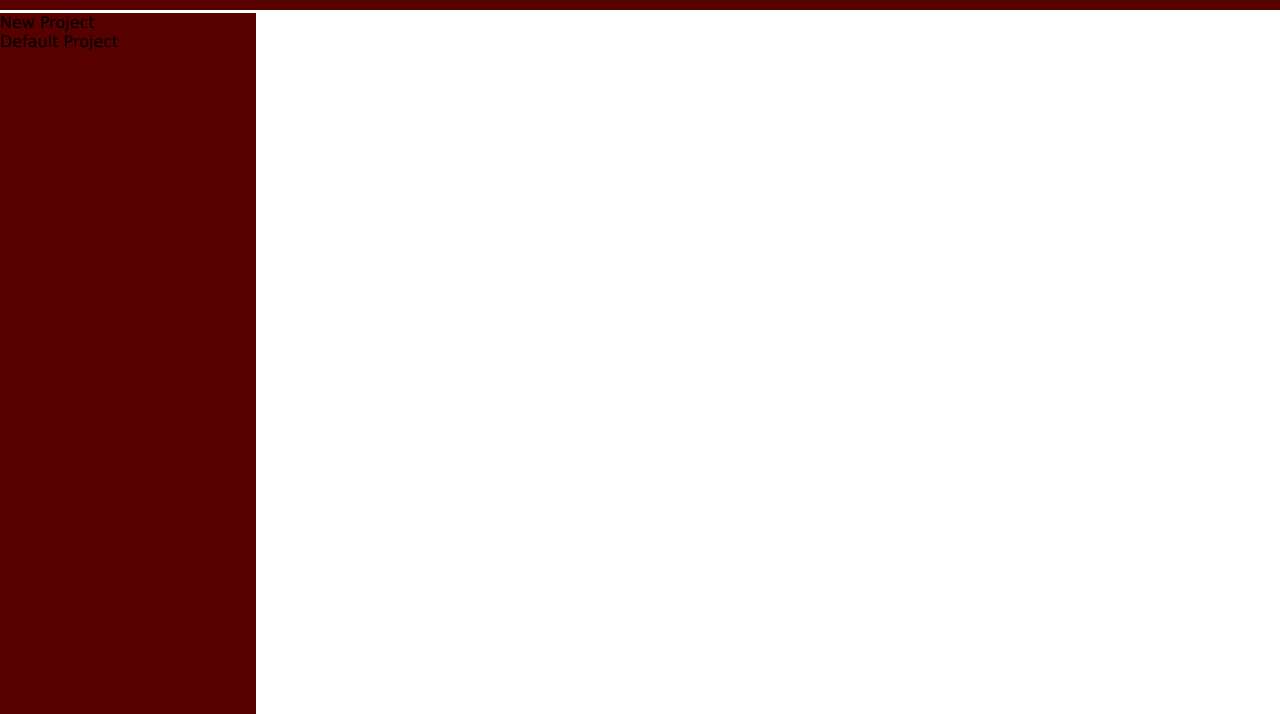
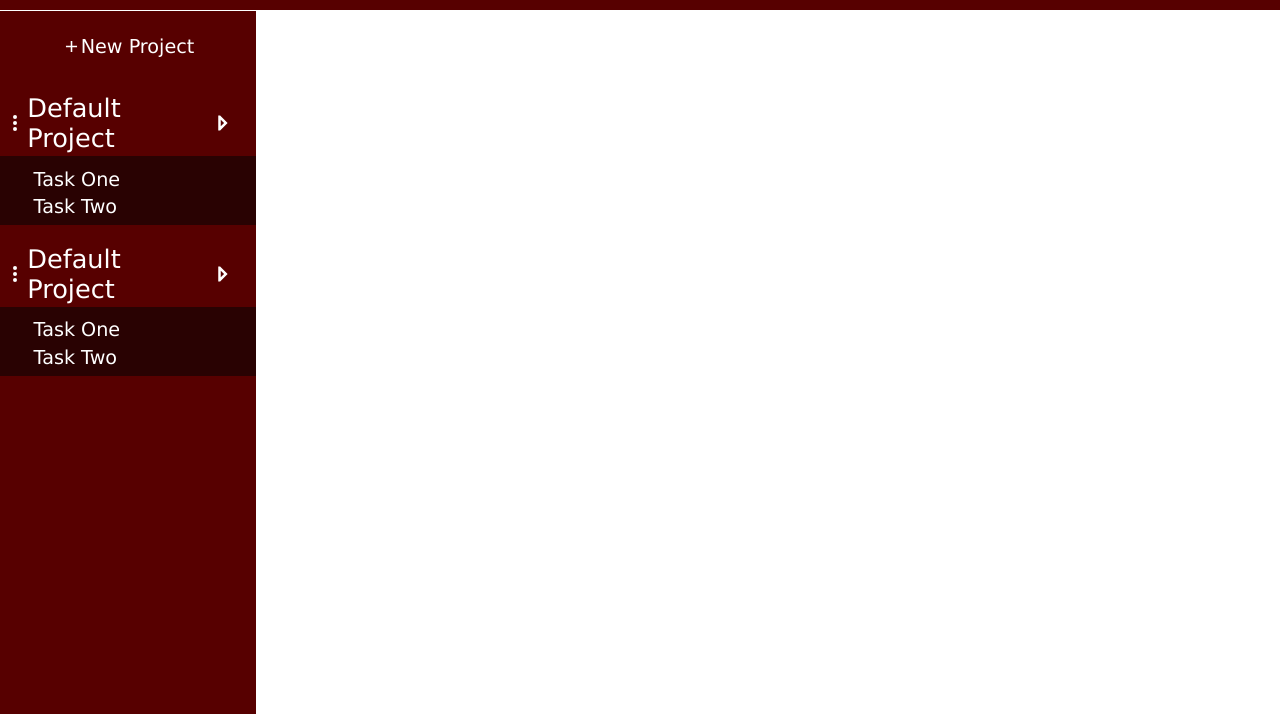
Before and after one commit to Rlaur2/ToDo_App, a website built with webpack: page dist/index.html in a window 1280 px wide. Shown: the part 86-800 px from the top of the page. Built offline with Linux system fonts and the light colour scheme.

Commit message:
Complete side menu styling

```diff
--- a/src/style.css
+++ b/src/style.css
@@ -3,6 +3,11 @@
     padding: 0;
     box-sizing: border-box;
     font-family:'Lucida Sans', 'Lucida Sans Regular', 'Lucida Grande', 'Lucida Sans Unicode', Geneva, Verdana, sans-serif
+}
+
+:root {
+    --background: rgb(87, 0, 0);
+    --hovered-background: rgb(41, 2, 2);
 }
 
 @font-face {
@@ -11,7 +16,7 @@
 }
 
 header {
-    background-color: rgb(87, 0, 0);
+    background-color: var(--background);
     min-height: 6rem;
     color: white;
     display: flex;
@@ -58,7 +63,12 @@ header {
     padding: .5rem;
 }
 
-.open-menu-button, .project-title-button:hover, .new-task-button:hover {
+.open-menu-button,
+.project-title-button:hover,
+.new-task-button:hover,
+.edit-project:hover,
+.arrow:hover,
+.new-project-button:hover {
     cursor: pointer;
 }
 
@@ -84,5 +94,65 @@ header {
     width: 20vw;
     height: calc(100vh - 6rem);
     border-top: 1px white solid;
-    background-color: rgb(87, 0, 0)
+    background-color: var(--background);
+    display: flex;
+    flex-flow: column;
+    align-items: center;
+    transition: transform 200ms ease-out  50ms;
 }
+
+/* the transition looks good
+.menu:hover {
+    transform: translateX(-100%);
+}*/
+
+.new-project-container {
+    margin-top: 1.5rem;
+    font-family: Environment;
+    font-size: 1.2rem;
+    color: white;
+}
+
+.new-project-button {
+    display: flex;
+    align-items: center;
+}
+
+.project-area {
+    font-size: 1.6rem;
+    color: white;
+    display: flex;
+    flex-flow: column;
+    width: 100%;
+    margin-top: 1rem;
+}
+
+.project-container {
+    display: flex;
+    flex: 1;
+    padding: .2rem;
+    margin-top: 1rem;
+}
+
+.arrow {
+    margin-left: auto;
+    margin-right: 1rem;
+    transition: transform 150ms ease-out 50ms;
+}
+
+.arrow:hover {
+    transform: rotate(90deg);
+}
+
+.expanded-tasks {
+    display: flex;
+    flex-flow: column;
+    padding: .4rem 1.3rem;
+    font-size: 1.2rem;
+    background-color: var(--hovered-background);
+}
+
+.tasks {
+    margin-top: .3rem;
+    margin-left: .8rem;
+}
```
Also changed, not shown: dist/bundle.js, dist/index.html, src/images/dots-vertical.svg (added), src/images/menu-right-outline.svg (added).
